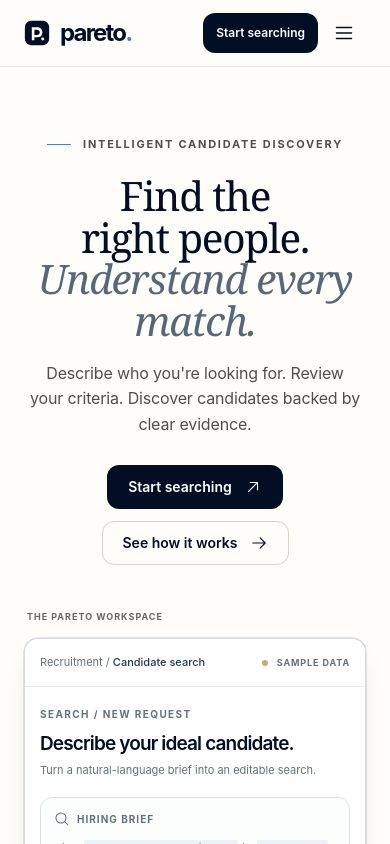
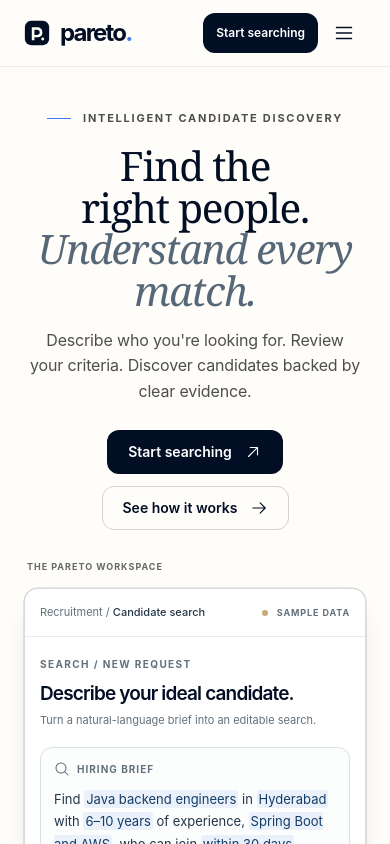
Before and after one commit to ThunderKhan/pareto, a Next.js app in the folder frontend/: page / in a window 390 px wide. Shown: the top 844 px of the page. Built offline with nearby package versions, Linux system fonts and the light colour scheme.

Commit message:
fix(visual): remove overlapping mobile artwork and reveal product stage earlier

```diff
--- a/frontend/src/components/marketing/home-v2.css
+++ b/frontend/src/components/marketing/home-v2.css
@@ -61,12 +61,12 @@
 .v2-mobile-nav a { padding: 12px 9px; border-radius: 8px; }
 .v2-mobile-nav a:hover { background: var(--v2-warm); }
 .v2-mobile-nav .v2-mobile-primary { display: flex; align-items: center; justify-content: space-between; background: var(--v2-ink); color: #fff; padding: 14px 18px; margin-top: 10px; }
-.v2-hero { position: relative; padding-top: 90px; background: var(--v2-paper); }
+.v2-hero { position: relative; padding-top: 64px; background: var(--v2-paper); }
 .v2-hero-copy { text-align: center; }
-.v2-hero h1 { max-width: 1040px; margin: 24px auto 25px; font-family: var(--v2-display); font-weight: 400; font-size: clamp(50px, 5vw, 72px); line-height: 1.03; letter-spacing: -.03em; text-wrap: balance; }
+.v2-hero h1 { max-width: 1040px; margin: 18px auto 20px; font-family: var(--v2-display); font-weight: 400; font-size: clamp(50px, 5vw, 72px); line-height: 1.03; letter-spacing: -.03em; text-wrap: balance; }
 .v2-hero h1 em { color: #566777; }
 .v2-hero-copy > p { max-width: 620px; margin: 0 auto; font-size: 18px; line-height: 1.6; color: var(--v2-muted); text-wrap: pretty; letter-spacing: -.01em; }
-.v2-hero-actions { margin: 27px auto 68px; display: flex; justify-content: center; gap: 12px; flex-wrap: wrap; }
+.v2-hero-actions { margin: 25px auto 45px; display: flex; justify-content: center; gap: 12px; flex-wrap: wrap; }
 .v2-hero-stage { padding-bottom: 100px; }
 .v2-stage-top, .v2-stage-bottom { display: flex; align-items: center; justify-content: space-between; gap: 15px; color: #666768; font-size: 10px; font-weight: 650; letter-spacing: .11em; }
 .v2-stage-top { padding: 0 3px 15px; }
@@ -115,7 +115,8 @@
 .v2-criteria-item svg { color: #4d9579; }
 .v2-criteria-bottom { min-height: 49px; display: flex; align-items: center; gap: 9px; padding: 8px 15px; color: #62717B; font-size: 10px; }
 .v2-criteria-bottom svg { flex: none; }
-.v2-mock-action { margin-left: auto; display: inline-flex; align-items: center; gap: 8px; padding: 8px 11px; background: var(--v2-ink); color: white; border-radius: 8px; font-size: 10px; font-weight: 700; white-space: nowrap; }
+.v2-mock-action { margin-left: auto; display: inline-flex; align-items: center; gap: 8px; padding: 8px 11px; background: var(--v2-ink); color: white; border: 0; border-radius: 8px; font-size: 10px; font-weight: 700; white-space: nowrap; }
+.v2-mock-action:hover { background: #18304a; }
 .v2-prompt-next { margin-top: 25px; padding: 21px 22px; display: flex; align-items: center; gap: 20px; background: #f7f8f8; border-radius: 12px; }
 .v2-prompt-next svg { width: 80px; height: 76px; flex: none; }
 .v2-prompt-next p { margin: 0; }
@@ -332,7 +333,7 @@
   .v2-header, .v2-header-inner { min-height: 65px; }
   .v2-desktop-nav, .v2-login { display: none; }
   .v2-menu-toggle { display: flex; }
-  .v2-hero { padding-top: 72px; }
+  .v2-hero { padding-top: 54px; }
   .v2-hero-stage { padding-bottom: 72px; }
   .v2-hero h1 { font-size: clamp(44px,7vw,62px); }
   .v2-section { padding-block: 100px; }
@@ -357,7 +358,7 @@
   .v2-faq { gap: 35px; margin-top: 95px; }
 }
 @media (max-width: 767px) {
-  .v2-hero { padding-top: 60px; }
+  .v2-hero { padding-top: 44px; }
   .v2-hero h1 { font-size: clamp(39px,8.5vw,50px); line-height: 1.03; }
   .v2-hero-copy > p { font-size: 16px; }
   .v2-hero-actions { margin-bottom: 45px; }
@@ -380,7 +381,9 @@
   .v2-steps button { padding: 15px 11px; font-size: 12px; gap: 5px; min-height: 62px; }
   .v2-steps button svg { display: none; }
   .v2-step-num { display: block; }
-  .v2-process-copy { padding: 32px; }
+  .v2-process-copy { padding: 28px 32px; min-height: 0; }
+  .v2-process-copy .v2-process-icon { display: none; }
+  .v2-process-copy .v2-step-controls { margin-top: 20px; }
   .v2-process-copy .v2-process-icon { right: 10px; top: 20px; width: 105px; }
   .v2-process-copy .v2-signal { width: 105px; }
   .v2-process-copy h3 { max-width: 400px; }
@@ -406,9 +409,11 @@
   .v2-header-actions { gap: 4px; }
   .v2-header-cta { padding-inline: 12px; font-size: 12px; min-height: 40px; }
   .v2-header-cta svg { display: none; }
-  .v2-hero h1 { font-size: clamp(37px,10.4vw,44px); margin: 22px auto 19px; }
+  .v2-hero h1 { font-size: clamp(37px,10.4vw,44px); margin: 18px auto 16px; }
   .v2-hero-copy > p { line-height: 1.6; }
   .v2-stage-top > span:nth-child(2) { display: none; }
+  .v2-hero { padding-top: 34px; }
+  .v2-hero-actions { margin-bottom: 30px; }
   .v2-stage-bottom { align-items: start; flex-direction: column; gap: 7px; }
   .v2-workspace-toolbar { height: 48px; padding-inline: 15px; }
   .v2-workspace-content { padding: 20px 15px; }
@@ -430,8 +435,8 @@
   .v2-section-intro > p { font-size: 14px; }
   .v2-contrast > div { padding: 23px; }
   .v2-steps button { display: flex; flex-direction: column; align-items: flex-start; justify-content: center; font-size: 11px; gap: 6px; min-height: 70px; }
-  .v2-process-copy { padding: 28px 22px; min-height: 345px; }
-  .v2-process-copy .v2-process-icon { right: 4px; top: 10px; opacity: .3; }
+  .v2-process-copy { padding: 28px 22px; min-height: 0; }
+  .v2-process-copy .v2-process-icon { display: none; }
   .v2-process-copy h3 { font-size: 29px; }
   .v2-process-copy > p { font-size: 13px; }
   .v2-process-window { padding: 10px; }
```
